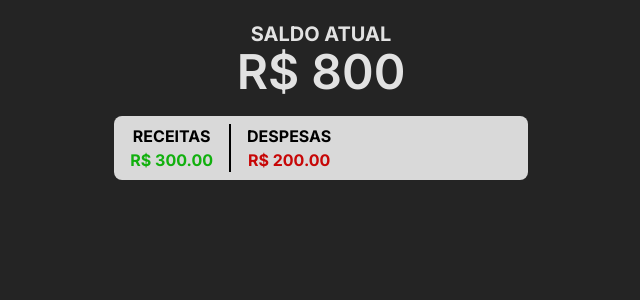
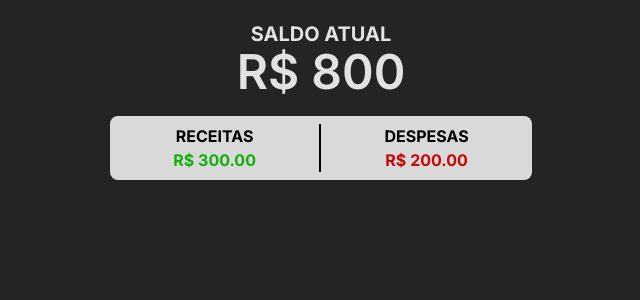
Before and after one commit to viezzer/dinheiro2, a React (Vite) app: page / in a window 1280 px wide. Shown: the top 300 px of the page, without its empty margins (319-959 px from the left). Built offline with nearby package versions, Linux system fonts and the light colour scheme.

Commit message:
first commit

```diff
--- a/src/App.tsx
+++ b/src/App.tsx
@@ -6,7 +6,7 @@ import IncomeAndExpenseDisplay from './components/IncomeAndExpenseDisplay'
 function App() {
 
   return (
-    <div className="app w-1/3 flex flex-col items-center m-auto">
+    <div className="app w-full md:w-9/12 lg:w-8/12 xl:w-7/12 flex flex-col items-center mx-auto">
       <CurrentBalanceDisplay balance="800"/>
       <IncomeAndExpenseDisplay income="300.00" expense="200.00"/>
     </div>
--- a/src/components/IncomeAndExpenseDisplay.tsx
+++ b/src/components/IncomeAndExpenseDisplay.tsx
@@ -7,12 +7,13 @@ interface IncomeAndExpenseDisplayProps {
 
 function IncomeAndExpenseDisplay({expense, income}: IncomeAndExpenseDisplayProps) {
     return(
-        <div className="bg-card text-black flex rounded-lg py-2 w-full">
-            <div className="border-r-2 border-black px-4">
+        <div className="bg-card text-black flex justify-evenly rounded-lg py-2 md:w-9/12 lg:w-8/12 xl:w-7/12 ">
+            <div className="px-8">
                 <p className="font-bold">RECEITAS</p>
                 <p className="font-bold text-income">R$ {income}</p>
             </div>
-            <div className="px-4">
+            <div className="border-r-2 border-black "></div>
+            <div className="px-8">
                 <p className="font-bold">DESPESAS</p>
                 <p className="font-bold text-expense">R$ {expense}</p>
             </div>
```
